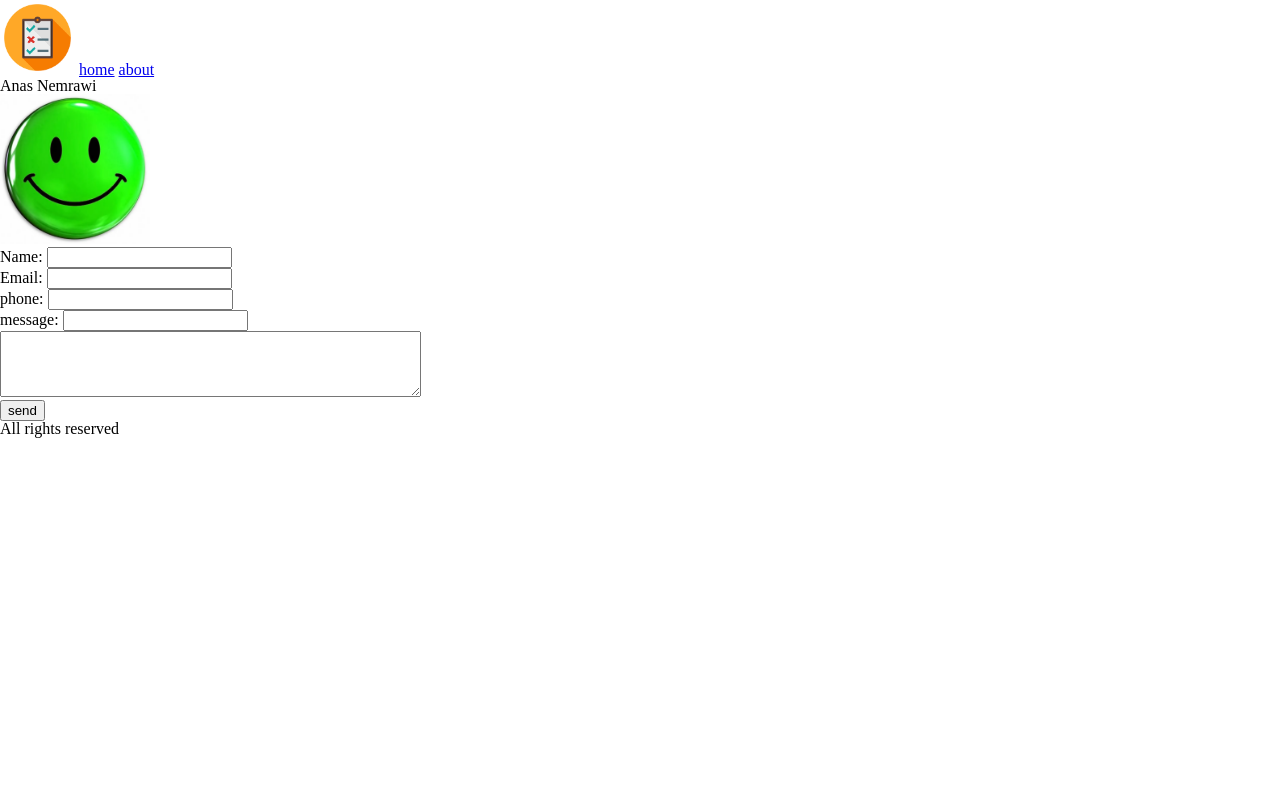
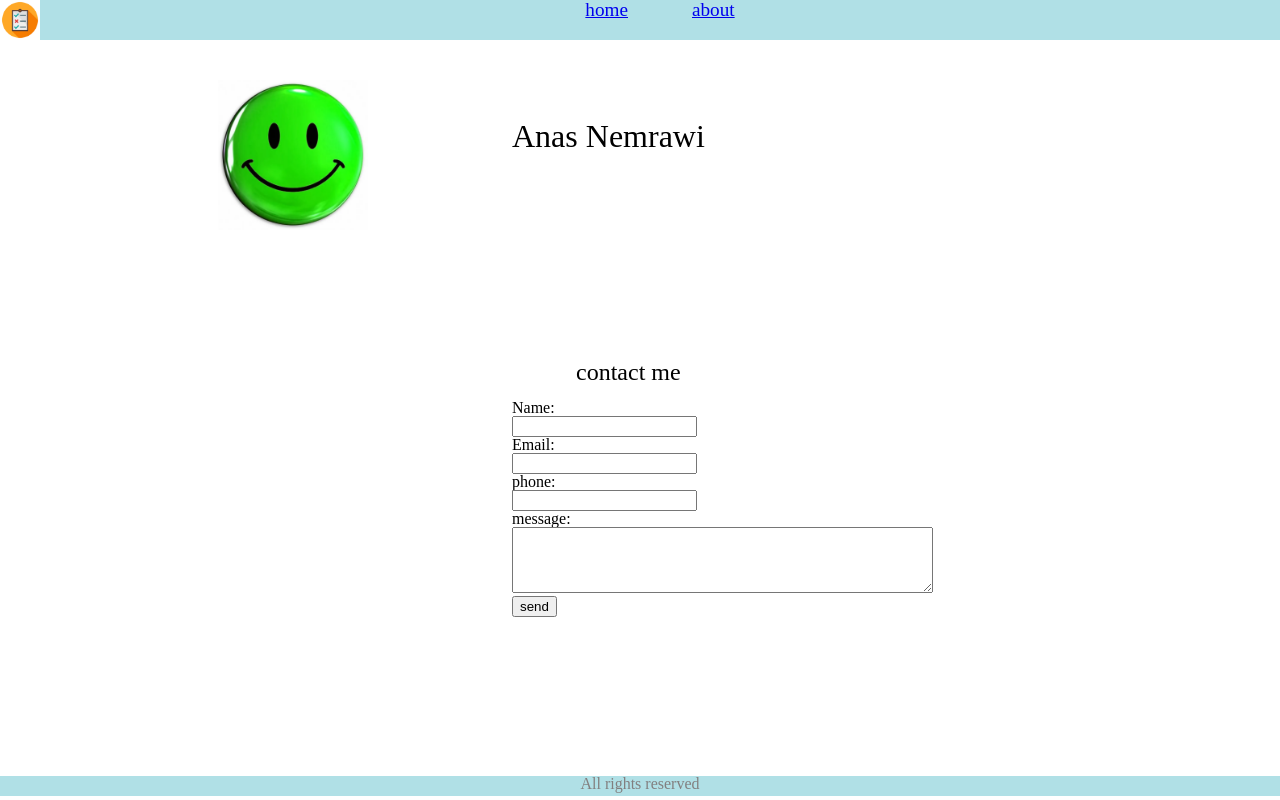
Before and after one commit to AnasNemrawi/todo-project, a plain HTML site: page about.html in a window 1280 px wide. Drawn offline with Linux system fonts and the light colour scheme.

Commit message:
adding css file

```diff
--- a/about.html
+++ b/about.html
@@ -1,23 +1,31 @@
 <!DOCTYPE html>
+<html lang="en">
+<head>
+    <meta charset="UTF-8">
+    <meta http-equiv="X-UA-Compatible" content="IE=edge">
+    <meta name="viewport" content="width=device-width, initial-scale=1.0">
+    <title>todo</title>
+</head>
 <html>
     <link rel="stylesheet" href="/css/reset.css">
     <link rel="stylesheet" href="/css/style.css">
-    <head>
-        <title>todo</title>
-    </head>
+
     <body>
         <header>
             <nav>
-                <img src="./todo logo.png" height="75px" width="75px" alt="todo logo">
-                <a href="/index.html">home</a>
-                <a href="/about.html">about</a>
+                <img src="./todo logo.png" alt="todo logo" height="40px" width="40px" float: left>
+                <a href="index.html">home</a>
+                <a href="about.html">about</a>
             </nav>
         </header>
         <main>
-            <h3>Anas Nemrawi</h3>
-        <img src="./smily.png" height="150px" width="150px" alt="smily photo">
+            <h2>Anas Nemrawi</h2>
+        <div class="smily">
+            <img src="./smily.png"   position: fixed top: 10% left: 20% right: auto; height="150px" width="150px">
+        </div>
 
-        <form >
+        <h3> contact me</h3>
+        <form  >
             <label for="">Name:</label>
             <input type="text">
             <br>
@@ -29,9 +37,7 @@
             <br>
 
             <label for="">message:</label>
-            <input type="text">
-            <br>
-            <textarea name="message" id="message" cols="50" rows="4"></textarea>
+            <textarea name="message" id="message" cols="50" rows="4" ></textarea>
             <br>
             <button type="button">send</button>
 
--- a/css/style.css
+++ b/css/style.css
@@ -0,0 +1,120 @@
+table, th, td  {
+
+    height: 60px;
+    width: 60%;
+    border: black;
+    border: 2px solid;
+    text-align: center;
+  }
+  table{
+    margin-top: 75px;
+    margin-bottom: auto;
+    margin-left:auto;
+    margin-right:auto;
+  }
+
+td {
+  font-size: large;
+  font-style: normal;
+}
+
+  th {
+    font-size:xx-large;
+    font-style:unset ;
+  }
+
+  header {
+    text-decoration:none;
+
+    height: 40px;
+    width: 100%;
+    padding: 0px;
+    text-align: center;
+    background:powderblue;
+    background-color: powderblue;
+    color: rgb(255, 255, 255);
+
+  }
+
+  a {
+    margin-left: 30px;
+    margin-right: 30px;
+    font-size:larger;
+
+    text-align: center;
+
+  }
+
+  img {
+    background-color: chocolate;
+    height: 30;
+    width: 30;
+    text-align: center;
+    top: 0;
+    float: left;
+    padding-left: 0;
+  }
+
+  body {
+
+    padding:10px;
+    padding-bottom:60px;
+    margin:0;
+    padding:0;
+    height:100%;
+ }
+  h1{
+    text-align: center;
+    font-size: xx-large;
+  }
+  a {
+    direction:none;
+  }
+  h3{
+    position: fixed;
+    top: 45%;
+    left: 45%;
+
+
+  }
+  h2{
+    font-size: xx-large;
+    position: fixed;
+    top: 15%;
+    left: 40%;
+
+
+  }
+div{
+  position: fixed;
+  top: 10%;
+  left: 17%;
+  right: auto;
+}
+  footer {
+    position: fixed;
+    top: 97%;
+    margin-bottom: auto;
+    height: 20px;
+    width: 100%;
+    padding: 0px;
+    text-align: center;
+    background:powderblue;
+    background-color: powderblue;
+    color: rgb(130, 127, 127);
+
+
+  }
+
+  h3 {
+    font-size: x-large;
+    text-align: center;
+  }
+  form {
+    position: fixed;
+    top: 50%;
+    right:50% ;
+    left:40% ;
+
+
+  }
--- a/index.html
+++ b/index.html
@@ -1,34 +1,42 @@
 <!DOCTYPE html>
-<html>
-    <head>
-        <title>todo</title>
-    </head>
+<html lang="en">
+<head>
+  <meta charset="UTF-8">
+  <meta http-equiv="X-UA-Compatible" content="IE=edge">
+  <meta name="viewport" content="width=device-width, initial-scale=1.0">
+  <title>todo</title>
+</head>
+<link rel="stylesheet" href="/css/reset.css">
+<link rel="stylesheet" href="/css/style.css">
+
     <body>
 
         <header>
-            <img src="./todo logo.png" alt="todo logo" height="75px" width="75px">
+          <nav>
+            <img src="./todo logo.png" alt="todo logo" height="40px" width="40px" float: left>
             <a href="index.html">home</a>
             <a href="about.html">about</a>
+          </nav>
         </header>
         <main>
-          <h1>todo</h1>
+          <h1>ToDo List</h1>
 
-            <table border="black">
+            <table >
                 <tr>
-                  <th>list</th>
+                  <th>List</th>
                   <th>Status</th>
                 </tr>
                 <tr>
                   <td>task_1</td>
-                  <td>state</td>
+                  <td " style="text-align:center; font-size:150%; font-weight:bold; color:green;">&#10004;</td>
                 </tr>
                 <tr>
                   <td>task_2</td>
-                  <td>state</td>
+                  <td  style="text-align:center; font-size:150%; font-weight:bold; color:green;">&#10004;</td>
                 </tr>
                 <tr>
                   <td>task_3</td>
-                  <td>state</td>
+                  <td  style="text-align:center; font-size:150%; font-weight:bold; color:green;">&#10004;</td>
                 </tr>
 
               </table>
@@ -36,7 +44,9 @@
         </main>
 
         <footer>
+          <nav>
             All rights reserved
+          </nav>
 
         </footer>
     </body>
```
Also changed, not shown: css/position.css (added, +17 -0 lines), position.html (added, +19 -0 lines).
